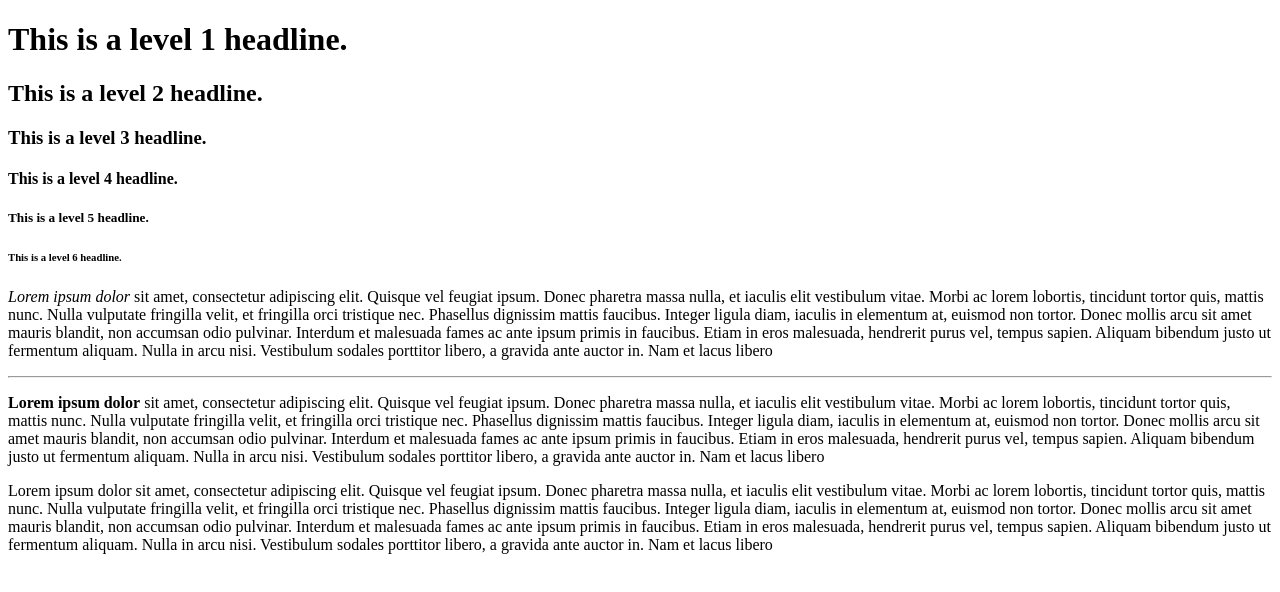
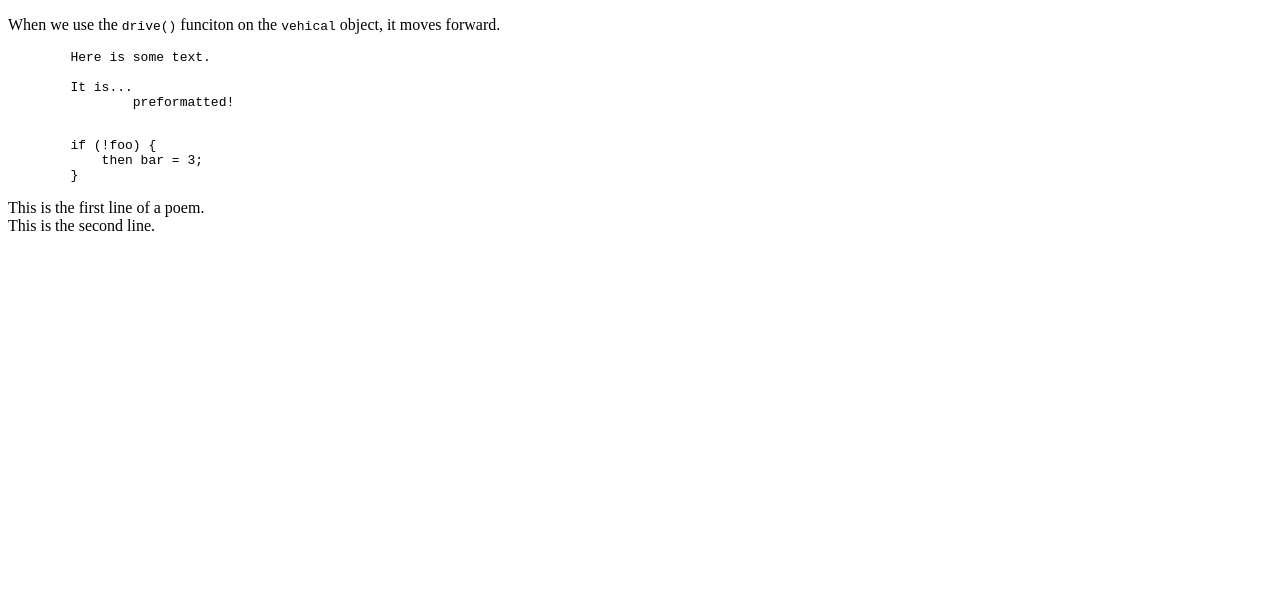
Before and after one commit to Showtunes/Front-End-Web-Development, a plain HTML site: page index.html in a window 1280 px wide. Drawn offline with Linux system fonts and the light colour scheme.

Commit message:
Line breaks.

```diff
--- a/index.html
+++ b/index.html
@@ -6,21 +6,24 @@
 		<title>My Page</title>
 	</head>
 	<body>
-		<h1>This is a level 1 headline.</h1>
-		<h2>This is a level 2 headline.</h2>
-		<h3>This is a level 3 headline.</h3>
-		<h4>This is a level 4 headline.</h4>
-		<h5>This is a level 5 headline.</h5>
-		<h6>This is a level 6 headline.</h6>
-		<p>
-			<em>Lorem ipsum dolor</em> sit amet, consectetur adipiscing elit. Quisque vel feugiat ipsum. Donec pharetra massa nulla, et iaculis elit vestibulum vitae. Morbi ac lorem lobortis, tincidunt tortor quis, mattis nunc. Nulla vulputate fringilla velit, et fringilla orci tristique nec. Phasellus dignissim mattis faucibus. Integer ligula diam, iaculis in elementum at, euismod non tortor. Donec mollis arcu sit amet mauris blandit, non accumsan odio pulvinar. Interdum et malesuada fames ac ante ipsum primis in faucibus. Etiam in eros malesuada, hendrerit purus vel, tempus sapien. Aliquam bibendum justo ut fermentum aliquam. Nulla in arcu nisi. Vestibulum sodales porttitor libero, a gravida ante auctor in. Nam et lacus libero
-		</p>
-		<hr>
-		<p>
-			<strong>Lorem ipsum dolor</strong> sit amet, consectetur adipiscing elit. Quisque vel feugiat ipsum. Donec pharetra massa nulla, et iaculis elit vestibulum vitae. Morbi ac lorem lobortis, tincidunt tortor quis, mattis nunc. Nulla vulputate fringilla velit, et fringilla orci tristique nec. Phasellus dignissim mattis faucibus. Integer ligula diam, iaculis in elementum at, euismod non tortor. Donec mollis arcu sit amet mauris blandit, non accumsan odio pulvinar. Interdum et malesuada fames ac ante ipsum primis in faucibus. Etiam in eros malesuada, hendrerit purus vel, tempus sapien. Aliquam bibendum justo ut fermentum aliquam. Nulla in arcu nisi. Vestibulum sodales porttitor libero, a gravida ante auctor in. Nam et lacus libero
-		</p>
-		<p>
-			Lorem ipsum dolor sit amet, consectetur adipiscing elit. Quisque vel feugiat ipsum. Donec pharetra massa nulla, et iaculis elit vestibulum vitae. Morbi ac lorem lobortis, tincidunt tortor quis, mattis nunc. Nulla vulputate fringilla velit, et fringilla orci tristique nec. Phasellus dignissim mattis faucibus. Integer ligula diam, iaculis in elementum at, euismod non tortor. Donec mollis arcu sit amet mauris blandit, non accumsan odio pulvinar. Interdum et malesuada fames ac ante ipsum primis in faucibus. Etiam in eros malesuada, hendrerit purus vel, tempus sapien. Aliquam bibendum justo ut fermentum aliquam. Nulla in arcu nisi. Vestibulum sodales porttitor libero, a gravida ante auctor in. Nam et lacus libero
-		</p>
-	</body>
+        <p>When we use the <code>drive()</code> funciton on the <code>vehical</code> object, it moves forward.</p>
+        <pre>
+        Here is some text.
+
+        It is...
+                preformatted!</pre>
+
+        <pre><code>
+        if (!foo) {
+            then bar = 3;
+        }
+</code></pre>
+
+        <p>
+            This is the first line of a poem.<br>
+            This is the second line.
+        </p>
+
+
+    </body>
 </html>
```
